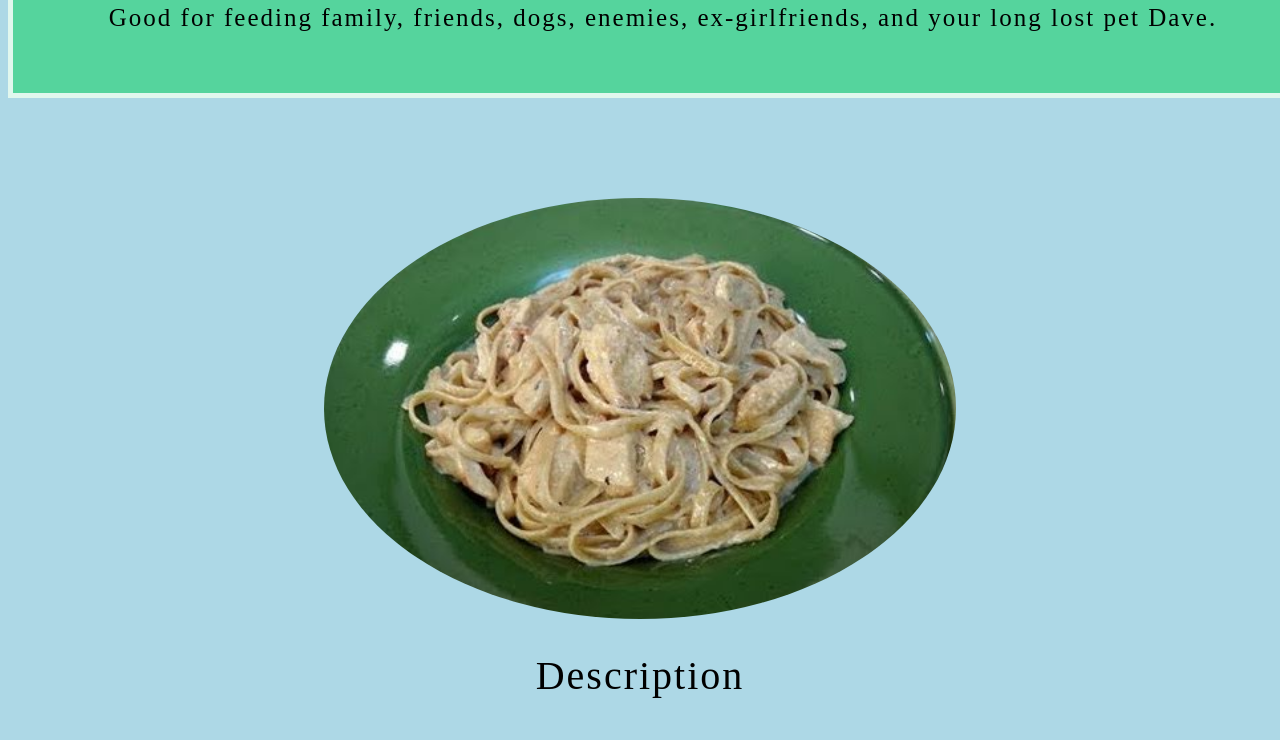
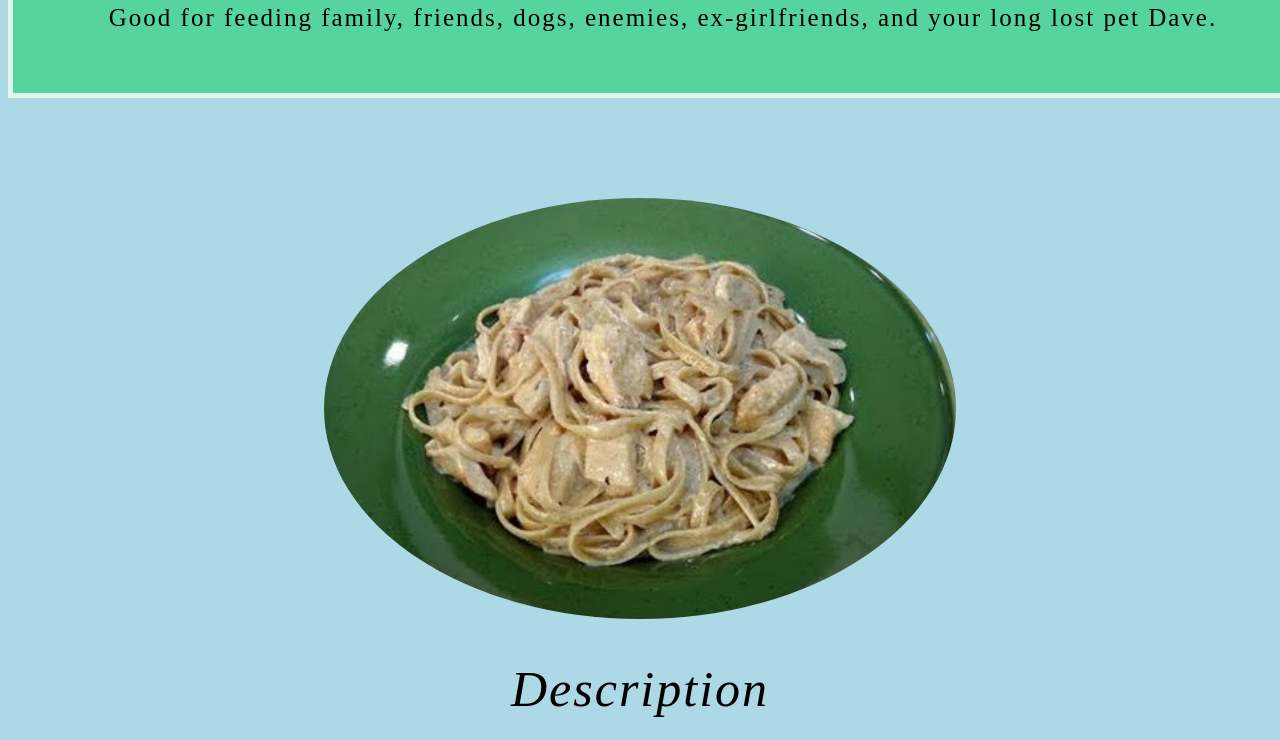
Before and after one commit to aurelius250/odin-recipes, a plain HTML site: page recipes/alfredo.html in a window 1280 px wide. Shown: the part 212-952 px from the top of the page. Drawn offline with Linux system fonts and the light colour scheme.

Commit message:
Add description header, realign the text under h1

```diff
--- a/recipes/alfredo.html
+++ b/recipes/alfredo.html
@@ -11,13 +11,12 @@
   <div class="one block-text background">
     <h1> Fettucine Alfredo Recipe </h1>
     <p class="top-header-small-text"> Good for feeding family, friends, dogs, enemies, ex-girlfriends, and your long lost pet Dave.</p>
-
   </div>
 
     <img class="image" title = "The best alfredo you've ever seen" src = "../images/alfredo.jpg" alt = "A picture of my signature dish, made of 100% gluten free wood fired clay straight from the riverbanks of Cambodia. ">
-
-    <h2> Description</h2>
-
+    <div class="background"></div>
+    <h2 class="header-two"> Description</h2>
+    </div>
     <p class = description> Fettucine Alfredo is a pasta dish with a creamy butter sauce infused with vegetarian parmesan reggano cheese straight from 200 IQ top of the line Bovine vegetarian Kobe Beef  </p>
 
     <h2>Ingredients</h2>
--- a/styles.css
+++ b/styles.css
@@ -22,9 +22,16 @@ body{
         width: 1300px;
         margin-right: auto;
         margin-left: auto;
+        font-size: 30px;
         border:5px solid rgba(255, 255, 255, 0.822);
     }
 
+    .header-two{
+        font-size:50px;
+        font-style:italic;
+        color:black;
+        font-weight:400;
+    }
  .description {
     font-family: Helvetica, Arial, sans-serif;
     font-size: 30px;
```
Also changed, not shown: recipes/butternut-squash-salad.html (+1 -1 lines).
